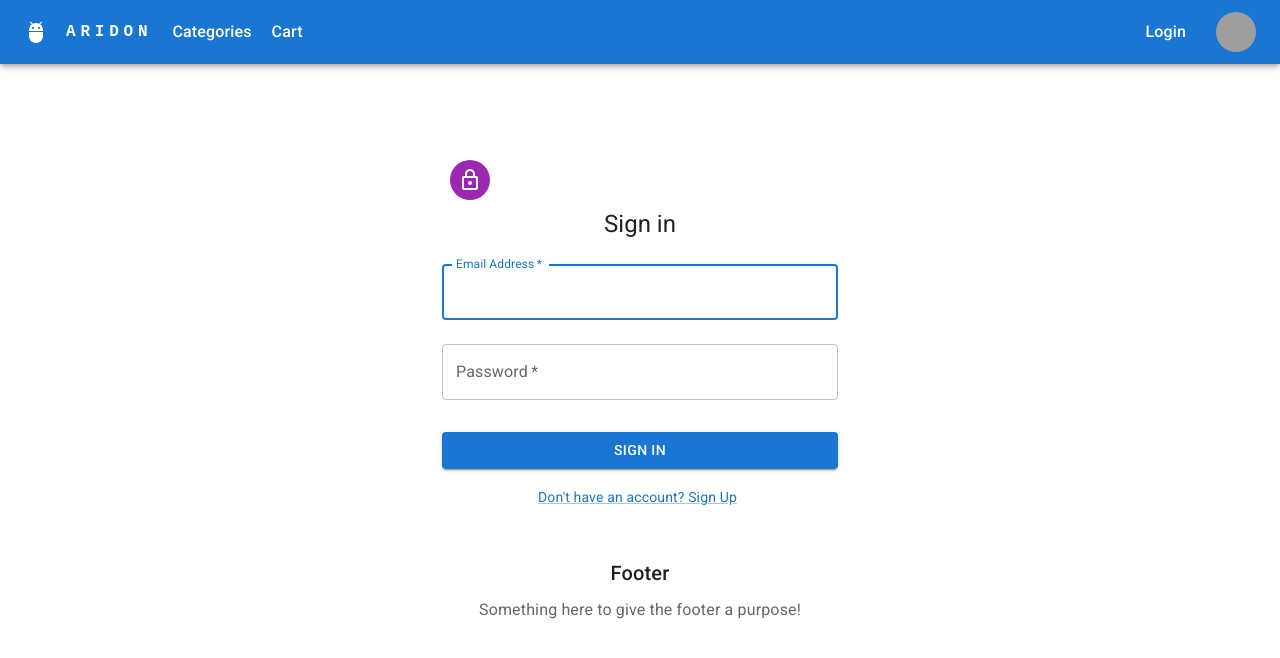
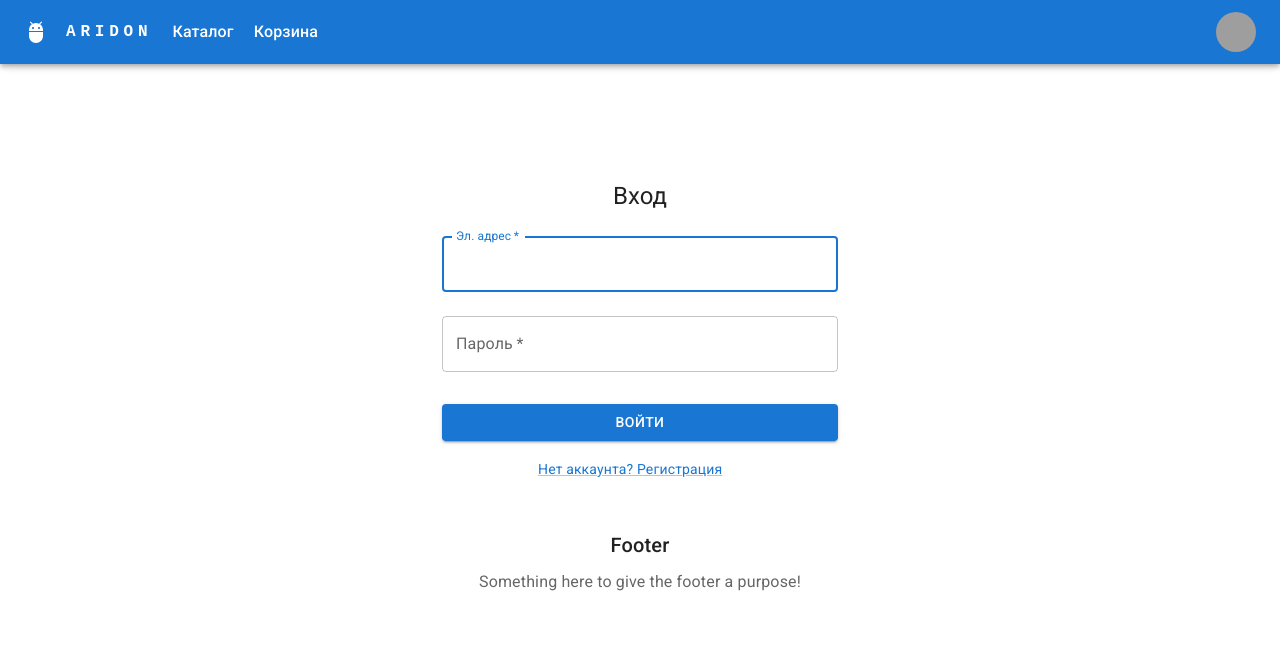
Before and after one commit to ittopshamb/aridon-shop-frontend, a React (Vite) app: page /Login in a window 1280 px wide. Shown: the top 658 px of the page. Built offline with nearby package versions, Linux system fonts and the light colour scheme; grey boxes are pictures that could not be loaded.

Commit message:
Changed language from English to Russian

```diff
--- a/src/components/Layout/Header.tsx
+++ b/src/components/Layout/Header.tsx
@@ -16,22 +16,27 @@ import {useEffect, useState} from "react";
 import {Account} from "../../models";
 import api from "../../features/Api";
 
-
-
-const pages = ['Categories', 'Cart'];
-const settings = ['Account', 'Logout'];
-
+interface Setting {
+    en: string;
+    ru: string;
+}
+// const pages = ['Categories', 'Cart'];
 
 function ResponsiveAppBar() {
     const [anchorElNav, setAnchorElNav] = React.useState<undefined | null | HTMLElement>(null);
     const [anchorElUser, setAnchorElUser] = React.useState<undefined | null | HTMLElement>(null);
     const [account, setAccount] = useState<Account | null>(null);
     const navigate = useNavigate();
+    const [settings, setSettings] = useState<Setting[]>([]);
+    const [pages] = useState<Setting[]>([{ en: 'Categories', ru: 'Каталог' }, { en: 'Cart', ru: 'Корзина' }]);
+
+    const token = localStorage.getItem("token");
 
 
     useEffect(() => {
         const fetchAccount = async () => {
             const token = localStorage.getItem("token");
+            setSettings([{ en: 'Account', ru: 'Профиль' }, { en: 'Logout', ru: 'Выход' }]);
             if (token) {
                 const headers = { Authorization: `Bearer ${token}` };
                 const response = await api.get("/account/get_current", {
@@ -44,9 +49,21 @@ function ResponsiveAppBar() {
     }, []);
 
     const handleOpenNavMenu = (event: React.MouseEvent<HTMLElement>) => {
+        if(!token) {
+            setSettings([{en: 'SignUp', ru: 'Регистрация'},{en: 'Login', ru: 'Вход'}]);
+        }
+        else {
+            setSettings([{en: 'Account', ru: 'Профиль' }, {en: 'Logout', ru: 'Выход' }]);
+        }
         setAnchorElNav(event.currentTarget);
     };
     const handleOpenUserMenu = (event: React.MouseEvent<HTMLElement>) => {
+        if(!token) {
+            setSettings([{en: 'SignUp', ru: 'Регистрация'},{en: 'Login', ru: 'Вход'}]);
+        }
+        else {
+            setSettings([{en: 'Account', ru: 'Профиль'},{en: 'Logout', ru: 'Выход'}]);
+        }
         setAnchorElUser(event.currentTarget);
     };
 
@@ -62,6 +79,7 @@ function ResponsiveAppBar() {
         try {
             localStorage.removeItem("token");
             setAccount(null);
+            setSettings([{en: 'SignUp', ru: 'Регистрация'},{en: 'Login', ru: 'Вход'}]);
             navigate("/login");
         } catch (error) {
             console.error(error);
@@ -114,8 +132,8 @@ function ResponsiveAppBar() {
                             }}
                         >
                             {pages.map((page) => (
-                                <MenuItem key={page} onClick={handleCloseNavMenu}>
-                                    <Typography textAlign="center">{page}</Typography>
+                                <MenuItem key={page.en} onClick={handleCloseNavMenu}>
+                                    <Typography textAlign="center">{page.ru}</Typography>
                                 </MenuItem>
                             ))}
                         </Menu>
@@ -141,25 +159,21 @@ function ResponsiveAppBar() {
                     </Typography>
                     <Box sx={{ flexGrow: 1, display: { xs: 'none', md: 'flex' } }}>
                         {pages.map((page) => (
-                            <Link className={"link"} key={page} to={`/${page}`}
+                            <Link className={"link"} key={page.en} to={`/${page.en}`}
                                 // sx={{ my: 2, color: 'white', display: 'block' }}
                             >
-                                {page}
+                                {page.ru}
                             </Link>
                         ))}
                     </Box>
-                    <Typography>
-                        {account ? (
-                            <Link
-                                style={linkStyles} to={`/Account`}>
-                                {account.email}
-                            </Link>
-                        ) : (
-                            <Link style={linkStyles} to={`/Login`}>
-                                Login
-                            </Link>
-                        )}
-                    </Typography>
+                    {/*<Typography>*/}
+                    {/*    {account ? (*/}
+                    {/*        <Link*/}
+                    {/*            style={linkStyles} to={`/Account`}>*/}
+                    {/*            {account.email} */}
+                    {/*        </Link>*/}
+                    {/*    ) : null}*/}
+                    {/*</Typography>*/}
                     <Box sx={{ flexGrow: 0 }}>
                         <Tooltip title="Open settings">
                             <IconButton onClick={handleOpenUserMenu} sx={{ p: 0 }}>
@@ -183,12 +197,11 @@ function ResponsiveAppBar() {
                             onClose={handleCloseUserMenu}
                         >
                             {settings.map((setting) => (
-                                <MenuItem key={setting} onClick={setting === "Logout" ? handleLogout : handleCloseUserMenu}>
-                                    <Link style={{color: "black", margin: "10px"}} key={setting} to={`/${setting}`}>
-                                        {setting}
+                                <MenuItem key={setting.en} onClick={setting.en === "Logout" ? handleLogout : handleCloseUserMenu}>
+                                    <Link style={{color: "black", margin: "10px"}} key={setting.en} to={`/${setting.en}`}>
+                                        {setting.ru}
                                     </Link>
-                                </MenuItem>
-                            ))}
+                                </MenuItem>))}
                         </Menu>
                     </Box>
                 </Toolbar>
--- a/src/features/auth/AccountInfoPage.tsx
+++ b/src/features/auth/AccountInfoPage.tsx
@@ -1,6 +1,7 @@
 import { useEffect, useState } from "react";
 import {Box, Typography} from "@mui/material";
 import api from "../Api"
+import {useNavigate} from "react-router-dom";
 
 type Account = {
     name: string;
@@ -9,7 +10,7 @@ type Account = {
 
 export default function AccountPage() {
     const [account, setAccount] = useState<Account | null>(null);
-
+    const navigate = useNavigate();
     useEffect(() => {
         const fetchAccount = async () => {
             const token = localStorage.getItem("token");
@@ -20,6 +21,9 @@ export default function AccountPage() {
                 });
                 setAccount(response.data);
             }
+            else {
+                navigate('/login')
+            }
         };
         fetchAccount();
     }, []);
@@ -27,20 +31,20 @@ export default function AccountPage() {
     return (
         <Box>
             <Typography variant="h4" gutterBottom>
-                Account Information
+                Информация об аккаунте
             </Typography>
             {account ? (
                 <Box>
                     <Typography variant="h6" gutterBottom>
-                        Name: {account.name}
+                        Имя: {account.name}
                     </Typography>
                     <Typography variant="h6" gutterBottom>
-                        Email: {account.email}
+                        Почта: {account.email}
                     </Typography>
                 </Box>
             ) : (
                 <Typography variant="body1" gutterBottom>
-                    Loading account information...
+                    Загрузка информации об аккаунте...
                 </Typography>
             )}
         </Box>
--- a/src/features/auth/LoginPage.tsx
+++ b/src/features/auth/LoginPage.tsx
@@ -2,7 +2,6 @@ import React from "react";
 import { useForm } from "react-hook-form";
 import { useNavigate } from "react-router-dom";
 import {
-    Avatar,
     Box,
     Button,
     Container,
@@ -11,7 +10,6 @@ import {
     TextField,
     Typography,
 } from "@mui/material";
-import LockOutlinedIcon from "@mui/icons-material/LockOutlined";
 import api from "../Api";
 
 
@@ -43,11 +41,8 @@ export default function LoginPage() {
 
     return (
         <Container component="main" maxWidth="xs">
-            <Avatar sx={{m: 1, bgcolor: "secondary.main"}}>
-                <LockOutlinedIcon/>
-            </Avatar>
             <Typography component="h1" variant="h5">
-                Sign in
+                Вход
             </Typography>
             <Box component="form" onSubmit={handleSubmit(onSubmit)} noValidate sx={{mt: 1}}>
                 <TextField
@@ -55,7 +50,7 @@ export default function LoginPage() {
                     required
                     fullWidth
                     id="email"
-                    label="Email Address"
+                    label="Эл. адрес"
                     autoComplete="email"
                     autoFocus
                     {...register("email")}
@@ -64,19 +59,19 @@ export default function LoginPage() {
                     margin="normal"
                     required
                     fullWidth
-                    label="Password"
+                    label="Пароль"
                     type="password"
                     id="password"
                     autoComplete="current-password"
                     {...register("password")}
                 />
                 <Button type="submit" fullWidth variant="contained" sx={{mt: 3, mb: 2}}>
-                    Sign In
+                    Войти
                 </Button>
                 <Grid container>
                     <Grid item>
-                        <Link href="/signup" variant="body2" sx={{ml:12,mr:12}}>
-                            {"Don't have an account? Sign Up"}
+                        <Link href="/aridon-shop-frontend/SignUp" variant="body2" sx={{ml:12,mr:12}}>
+                            {"Нет аккаунта? Регистрация"}
                         </Link>
                     </Grid>
                 </Grid>
--- a/src/features/auth/SignupPage.tsx
+++ b/src/features/auth/SignupPage.tsx
@@ -15,7 +15,6 @@ import api from "../Api";
 
 interface SignupForm {
     name: string;
-    surname: string;
     email: string;
     password: string;
 }
@@ -23,8 +22,6 @@ interface SignupForm {
 export default function SignupPage() {
     const {register, handleSubmit} = useForm<SignupForm>();
     const navigate = useNavigate();
-
-
 
     const onSubmit = async (data: SignupForm) => {
         try {
@@ -39,15 +36,15 @@ export default function SignupPage() {
     return (
         <Container component="main" maxWidth="xs">
             <Typography component="h1" variant="h5">
-                Sign up
+                Регистрация
             </Typography>
             <Box component="form" onSubmit={handleSubmit(onSubmit)} noValidate sx={{mt: 1}}>
-            <TextField
+                <TextField
                     margin="normal"
                     required
                     fullWidth
                     id="name"
-                    label="User Name"
+                    label="Имя пользователя"
                     autoComplete="name"
                     autoFocus
                     {...register("name")}
@@ -57,7 +54,7 @@ export default function SignupPage() {
                     required
                     fullWidth
                     id="email"
-                    label="Email Address"
+                    label="Эл. адрес"
                     autoComplete="email"
                     autoFocus
                     {...register("email")}
@@ -66,19 +63,19 @@ export default function SignupPage() {
                     margin="normal"
                     required
                     fullWidth
-                    label="Password"
+                    label="Пароль"
                     type="password"
                     id="password"
                     autoComplete="current-password"
                     {...register("password")}
                 />
                 <Button type="submit" fullWidth variant="contained" sx={{mt: 3, mb: 2}}>
-                    Sign up
+                    Зарегистрироваться
                 </Button>
                 <Grid container>
                     <Grid item>
-                        <Link href="/Login" variant="body2" >
-                            {"Already have an account? Sign in"}
+                        <Link href="/aridon-shop-frontend/Login" variant="body2" sx={{ml:14,mr:12}}>
+                            {"Уже есть аккаунт? Войти"}
                         </Link>
                     </Grid>
                 </Grid>
```
